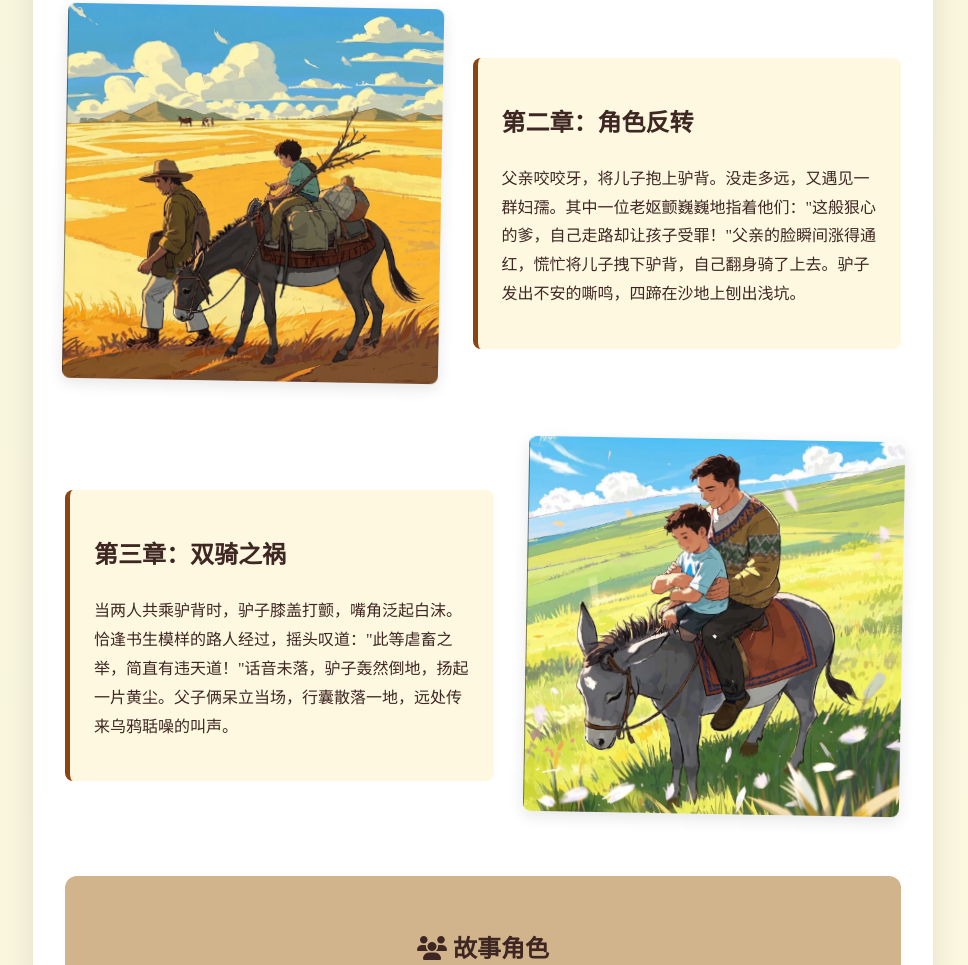
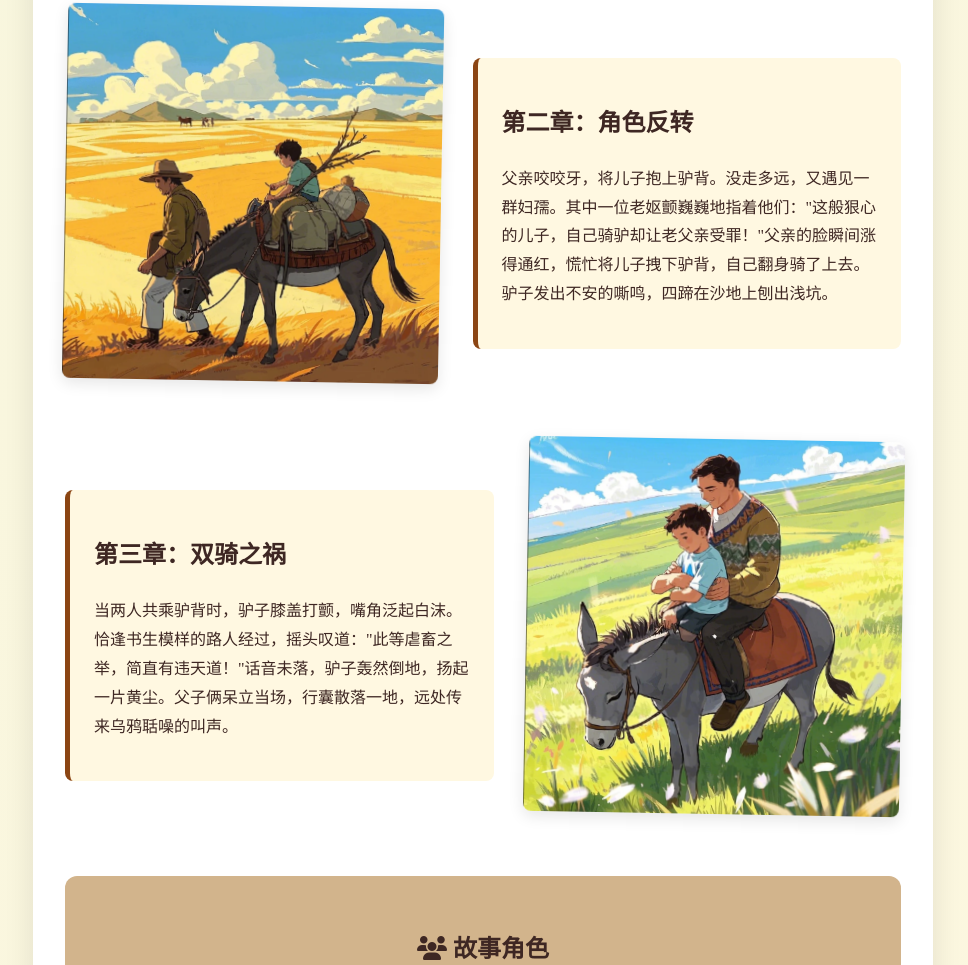
Before and after one commit to lemon2003/abc, a plain HTML site: page index.html in a window 1280 px wide. Shown: the part 1547-2512 px from the top of the page, without its empty margins (157-1125 px from the left). Drawn offline with Linux system fonts and the light colour scheme; a web font is replaced by a local one.

Commit message:
Update index.html

```diff
--- a/index.html
+++ b/index.html
@@ -383,7 +383,7 @@
         <div class="story-section" style="flex-direction: row-reverse;">
             <div class="story-text">
                 <h2>第二章：角色反转</h2>
-                <p>父亲咬咬牙，将儿子抱上驴背。没走多远，又遇见一群妇孺。其中一位老妪颤巍巍地指着他们："这般狠心的爹，自己走路却让孩子受罪！"父亲的脸瞬间涨得通红，慌忙将儿子拽下驴背，自己翻身骑了上去。驴子发出不安的嘶鸣，四蹄在沙地上刨出浅坑。</p>
+                <p>父亲咬咬牙，将儿子抱上驴背。没走多远，又遇见一群妇孺。其中一位老妪颤巍巍地指着他们："这般狠心的儿子，自己骑驴却让老父亲受罪！"父亲的脸瞬间涨得通红，慌忙将儿子拽下驴背，自己翻身骑了上去。驴子发出不安的嘶鸣，四蹄在沙地上刨出浅坑。</p>
             </div>
             <div class="story-image">
                 <img src="img/3.png" alt="父亲骑驴">
```
